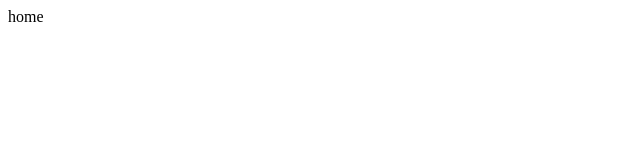
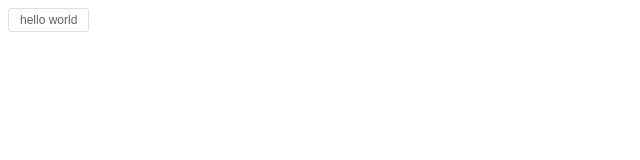
Before and after one commit to yyyz1011/blog-admin, a Vue app: page / in a window 1280 px wide. Shown: the top 160 px of the page, without its empty margins (0-640 px from the left). Built offline with nearby package versions, Linux system fonts and the light colour scheme.

Commit message:
feat: add element plus

```diff
--- /dev/null
+++ b/auto-imports.d.ts
@@ -0,0 +1,6 @@
+// Generated by 'unplugin-auto-import'
+// We suggest you to commit this file into source control
+declare global {
+
+}
+export {}
--- a/package.json
+++ b/package.json
@@ -10,6 +10,7 @@
     "preview": "cross-env NODE_ENV=production electron ./output/build/main.js"
   },
   "dependencies": {
+    "element-plus": "^2.1.0",
     "vue": "^3.2.25",
     "vue-router": "^4.0.14"
   },
@@ -26,6 +27,7 @@
     "sass": "^1.49.9",
     "tsc-watch": "^4.6.2",
     "typescript": "^4.5.4",
+    "unplugin-auto-import": "^0.6.4",
     "unplugin-vue-components": "^0.18.0",
     "vite": "^2.8.0",
     "vue-tsc": "^0.29.8",
--- a/src/App.vue
+++ b/src/App.vue
@@ -1,3 +1,16 @@
 <template>
-  <router-view></router-view>
+  <ElConfigProvider :size="elConfig.size" :z-index="elConfig.zIndex">
+    <router-view />
+  </ElConfigProvider>
 </template>
+
+<script setup lang="ts">
+import { reactive } from "vue";
+import { ElConfigProvider } from "element-plus";
+import { ElConfig } from "@/typing/common";
+
+const elConfig: ElConfig = reactive({
+  zIndex: 3000,
+  size: "small",
+});
+</script>
--- /dev/null
+++ b/src/typing/common.ts
@@ -0,0 +1,4 @@
+export interface ElConfig {
+  zIndex: number;
+  size: any;
+}
--- a/src/views/home/Home.vue
+++ b/src/views/home/Home.vue
@@ -1,3 +1,9 @@
 <template>
-  <div>home</div>
+  <div>
+    <ElButton>hello world</ElButton>
+  </div>
 </template>
+
+<script setup lang="ts">
+import { ElButton } from "element-plus";
+</script>
--- a/vite.config.ts
+++ b/vite.config.ts
@@ -2,14 +2,19 @@ import { defineConfig } from "vite";
 import vue from "@vitejs/plugin-vue";
 import Components from "unplugin-vue-components/vite";
 import { AntDesignVueResolver } from "unplugin-vue-components/resolvers";
+import AutoImport from "unplugin-auto-import/vite";
+import { ElementPlusResolver } from "unplugin-vue-components/resolvers";
 
 // https://vitejs.dev/config/
 export default defineConfig({
   base: "./",
   plugins: [
     vue(),
+    AutoImport({
+      resolvers: [ElementPlusResolver()],
+    }),
     Components({
-      resolvers: [AntDesignVueResolver()],
+      resolvers: [AntDesignVueResolver(), ElementPlusResolver()],
     }),
   ],
   css: {
```
Also changed, not shown: components.d.ts (added, +11 -0 lines), 1 other file (tests, documents, lock files or other folders).
